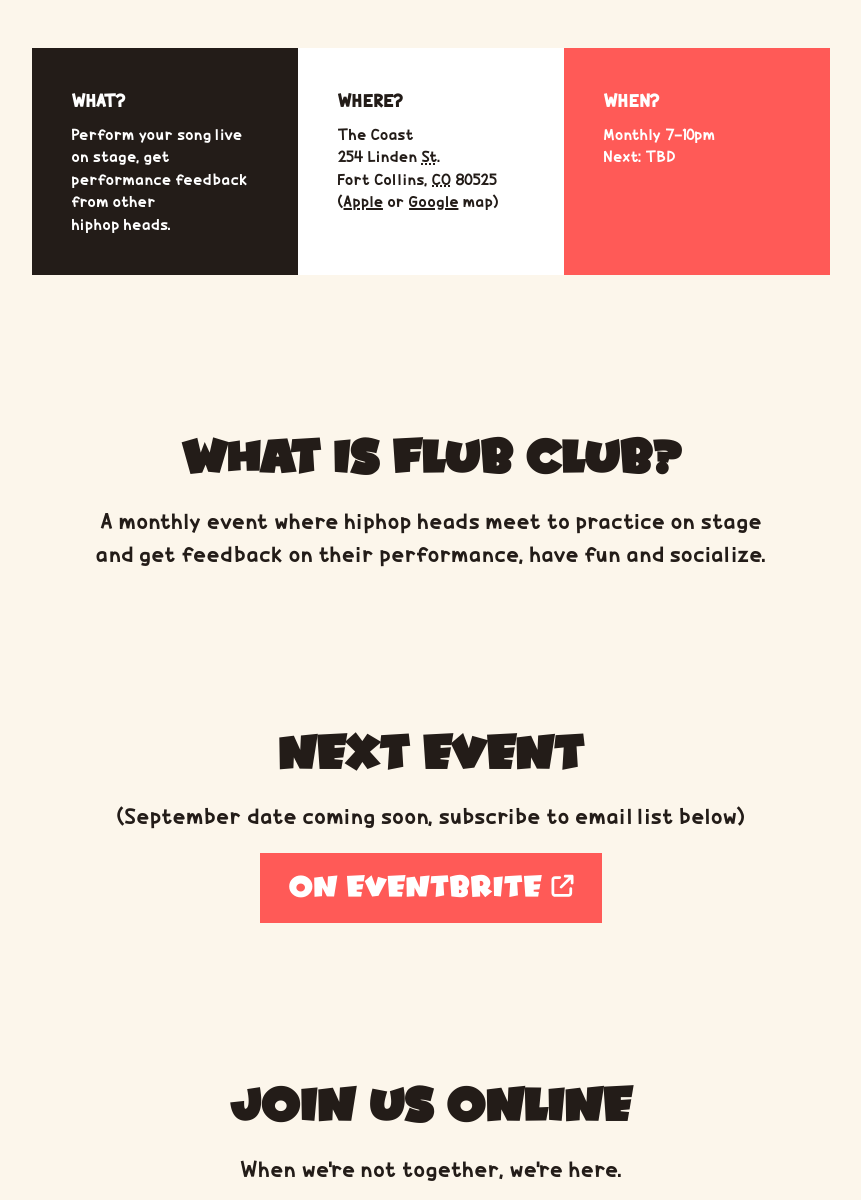
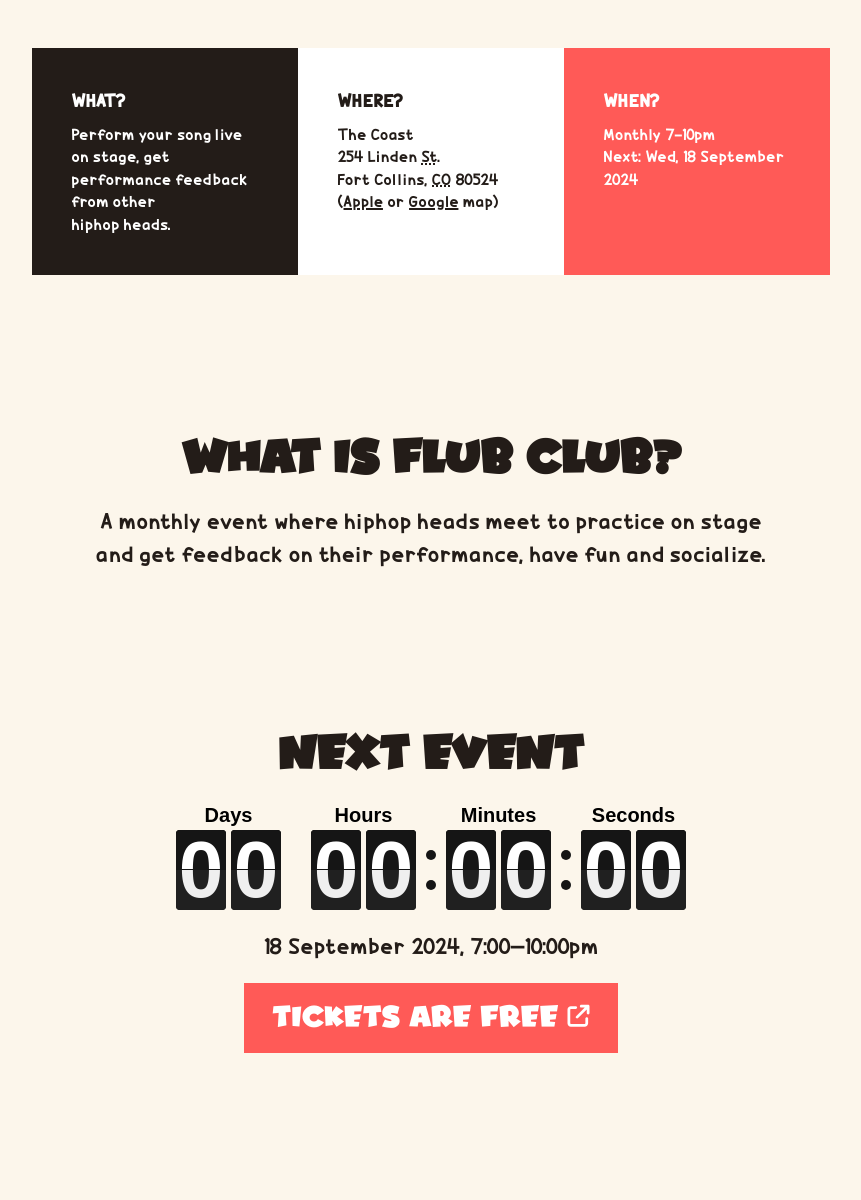
Before and after one commit to TheSwedishChef/flubclub, a website built with webpack: page index.html in a window 1280 px wide. Shown: the part 610-1810 px from the top of the page, without its empty margins (209-1070 px from the left). Built offline with nearby package versions, Linux system fonts and the light colour scheme; no server answers; a script that the page names is missing.

Commit message:
Update ZIP code, move to MBA

```diff
--- a/index.html
+++ b/index.html
@@ -45,11 +45,11 @@
         <h4>Where?</h4>
         <p>The Coast<br>
           254 Linden <abbr title="street">St</abbr>.<br>
-          Fort Collins, <abbr title="Colorado">CO</abbr> 80525 (<a href="https://maps.apple.com/?address=245%20Linden%20St,%20Fort%20Collins,%20CO%2080525,%20United%20States&auid=17677449276630539808&ll=40.588665,-105.074089&lsp=9902&q=The%20Coast" target="_blank">Apple</a> or <a href="https://maps.app.goo.gl/7wHiMzqSaA1xmV6E8" target="_blank">Google</a>&nbsp;map)</p>
+          Fort Collins, <abbr title="Colorado">CO</abbr> 80524 (<a href="https://maps.apple.com/?address=245%20Linden%20St,%20Fort%20Collins,%20CO%2080525,%20United%20States&auid=17677449276630539808&ll=40.588665,-105.074089&lsp=9902&q=The%20Coast" target="_blank">Apple</a> or <a href="https://maps.app.goo.gl/7wHiMzqSaA1xmV6E8" target="_blank">Google</a>&nbsp;map)</p>
       </div>
       <div id="when">
         <h4>When?</h4>
-        <p>Monthly 7-10pm<br>Next: TBD <!--Wed, 7 August 2024--></p>
+        <p>Monthly 7-10pm<br>Next: <!--TBD-->Wed, 18 September 2024</p>
       </div>
     </div>
 
@@ -61,13 +61,13 @@
     <div id="next" class="readable">
       <!-- Visit https://www.unixtimestamp.com and update app.js -->
       <h2 class="blur-black">Next Event</h2>
-      <p class="body-regular">(September date coming soon, subscribe to email list below)</p>
+      <!--<p class="body-regular">(September date coming soon, subscribe to email list below</p>
       <p>
         <a class="button primary" href="https://flubclub.eventbrite.com/" target="_blank">On Eventbrite <img src="icons/external-link.svg" alt="icon indicating this goes to an external link"></a>
-      </p>
-      <!-- <div id="flipdown" class="flipdown"></div>
-      <p class="body-regular">7 August 2024, 7:00–10:00pm</p>
-      <p><a class="button primary" href="https://www.eventbrite.com/e/flub-club-august-2024-registration-930106512617?aff=oddtdtcreator" target="_blank">Tickets are FREE <img src="icons/external-link.svg" alt="icon indicating this goes to an external link"></a></p>   -->
+      </p>-->
+      <div id="flipdown" class="flipdown"></div>
+      <p class="body-regular">18 September 2024, 7:00–10:00pm</p>
+      <p><a class="button primary" href="https://www.eventbrite.com/e/flub-club-18-sep-2024-registration-998046874067" target="_blank">Tickets are FREE <img src="icons/external-link.svg" alt="icon indicating this goes to an external link"></a></p>
     </div>
 
     <div id="discord" class="readable">
@@ -256,7 +256,7 @@
       <h4>Where</h4>
         <p>The Coast<br>
       254 Linden <abbr title="street">St</abbr>.<br>
-      Fort Collins, <abbr title="Colorado">CO</abbr> 80525 (<a href="https://maps.apple.com/?address=245%20Linden%20St,%20Fort%20Collins,%20CO%2080525,%20United%20States&auid=17677449276630539808&ll=40.588665,-105.074089&lsp=9902&q=The%20Coast" target="_blank">Apple</a> or <a href="https://maps.app.goo.gl/7wHiMzqSaA1xmV6E8" target="_blank">Google</a>&nbsp;map)</p>
+      Fort Collins, <abbr title="Colorado">CO</abbr> 80524 (<a href="https://maps.apple.com/?address=245%20Linden%20St,%20Fort%20Collins,%20CO%2080525,%20United%20States&auid=17677449276630539808&ll=40.588665,-105.074089&lsp=9902&q=The%20Coast" target="_blank">Apple</a> or <a href="https://maps.app.goo.gl/7wHiMzqSaA1xmV6E8" target="_blank">Google</a>&nbsp;map)</p>
     </div>
     <div>
       <h4>When</h4>
```
Also changed, not shown: 1 other file.
